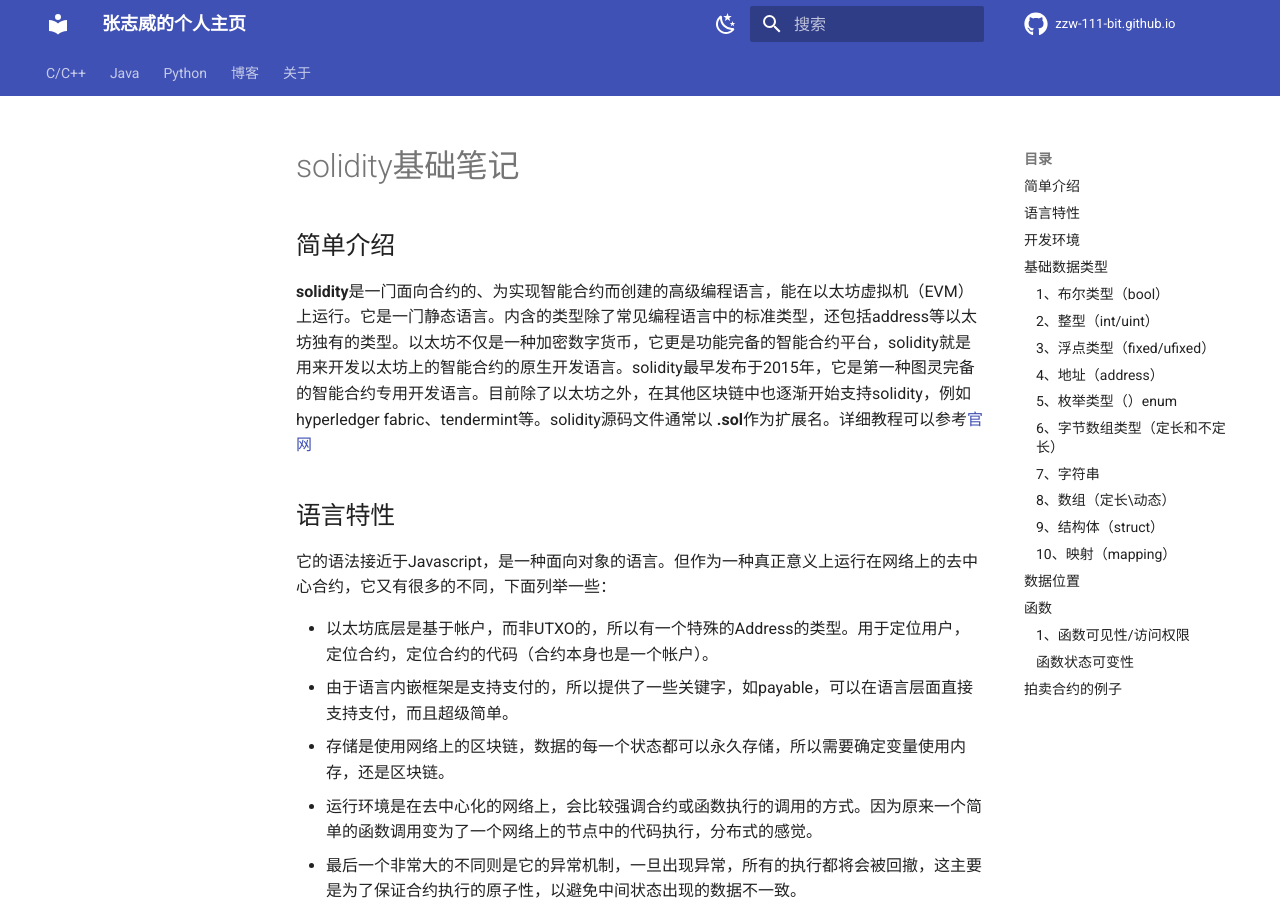
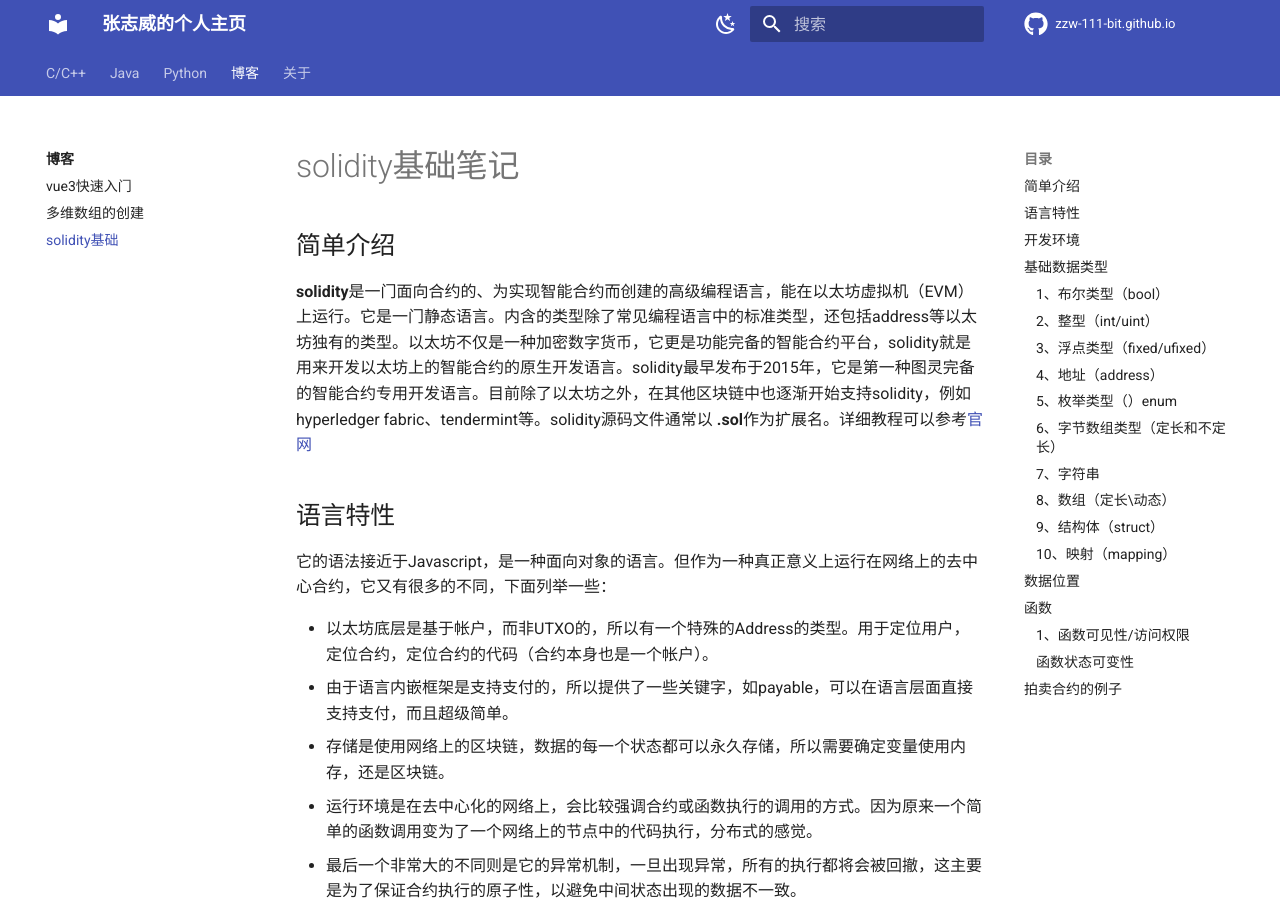
Before and after one commit to zzw-111-bit/zzw-111-bit.github.io, an MkDocs documentation site: the page built from docs/blogs/solidity基础.md, in a window 1280 px wide and 900 px high. Built offline with MkDocs 1.6.1 and Material for MkDocs 9.7.7, drawn with Linux system fonts in a browser that asks for light colours; comment, search, counter and statistics services are not loaded.

Commit message:
solidity

```diff
--- a/mkdocs.yml
+++ b/mkdocs.yml
@@ -68,6 +68,7 @@
     - blogs/index.md
     - vue3快速入门: blogs/vue3快速上手.md
     - 多维数组的创建: blogs/动态开辟多维数组.md
+    - solidity基础: blogs/solidity基础.md
   - 关于: test.md
 
 
```
